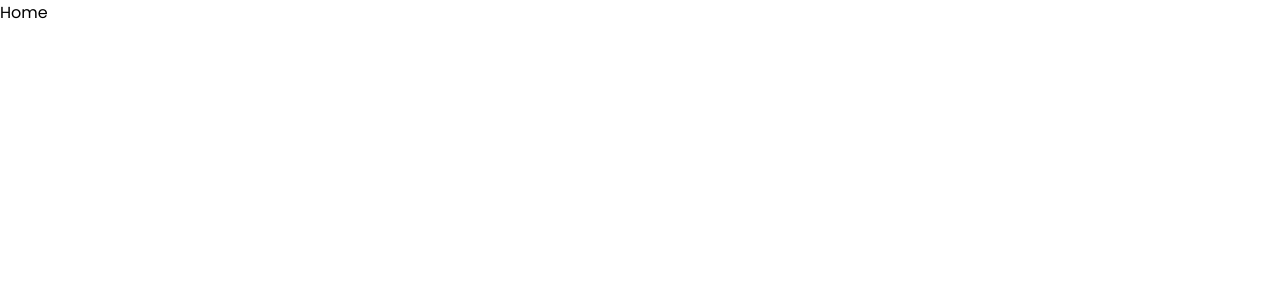
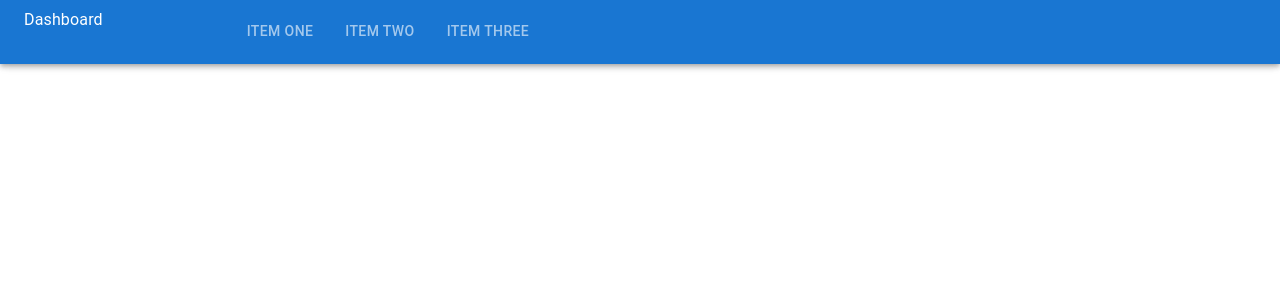
Before and after one commit to deepakkumar1097/CRM_FE, a React (Vite) app: page /home in a window 1280 px wide. Shown: the top 300 px of the page. Built offline with nearby package versions, Linux system fonts and the light colour scheme.

Commit message:
second commit

```diff
--- a/src/App.jsx
+++ b/src/App.jsx
@@ -1,6 +1,6 @@
 import { Route, Routes, Navigate } from "react-router-dom";
 import SignIn from "./components/SignIn";
-import Home from "./components/Home";
+import Home from "./pages/Home";
 import SignUp from "./components/SignUp";
 
 function App() {
--- a/src/components/Home.jsx
+++ /dev/null
@@ -1,7 +0,0 @@
-import React from "react";
-
-function Home() {
-  return <div>Home</div>;
-}
-
-export default Home;
--- /dev/null
+++ b/src/components/Navbar.jsx
@@ -0,0 +1,25 @@
+import React from "react";
+import { AppBar, Grid, Tab, Tabs, Toolbar, Typography } from "@mui/material";
+
+function Navbar() {
+  return (
+    <AppBar>
+      <Toolbar>
+        <Grid container spacing={1}>
+          <Grid item xs={2}>
+            <Typography>Dashboard</Typography>
+          </Grid>
+          <Grid item xs={5}>
+            <Tabs value={0} textColor="inherit" indicatorColor="secondary">
+              <Tab value="one" label="Item One" />
+              <Tab value="two" label="Item Two" />
+              <Tab value="three" label="Item Three" />
+            </Tabs>
+          </Grid>
+        </Grid>
+      </Toolbar>
+    </AppBar>
+  );
+}
+
+export default Navbar;
--- /dev/null
+++ b/src/pages/Home.jsx
@@ -0,0 +1,12 @@
+import React from "react";
+import Navbar from "../components/Navbar";
+
+function Home() {
+  return (
+    <div className="home">
+      <Navbar />
+    </div>
+  );
+}
+
+export default Home;
--- a/src/styles/App.css
+++ b/src/styles/App.css
@@ -7,7 +7,7 @@
 }
 
 body {
-  font-family: "Poppins", sans-serif;
+  font-family: "Poppins", sans-serif !important;
 }
 
 .form {
```
